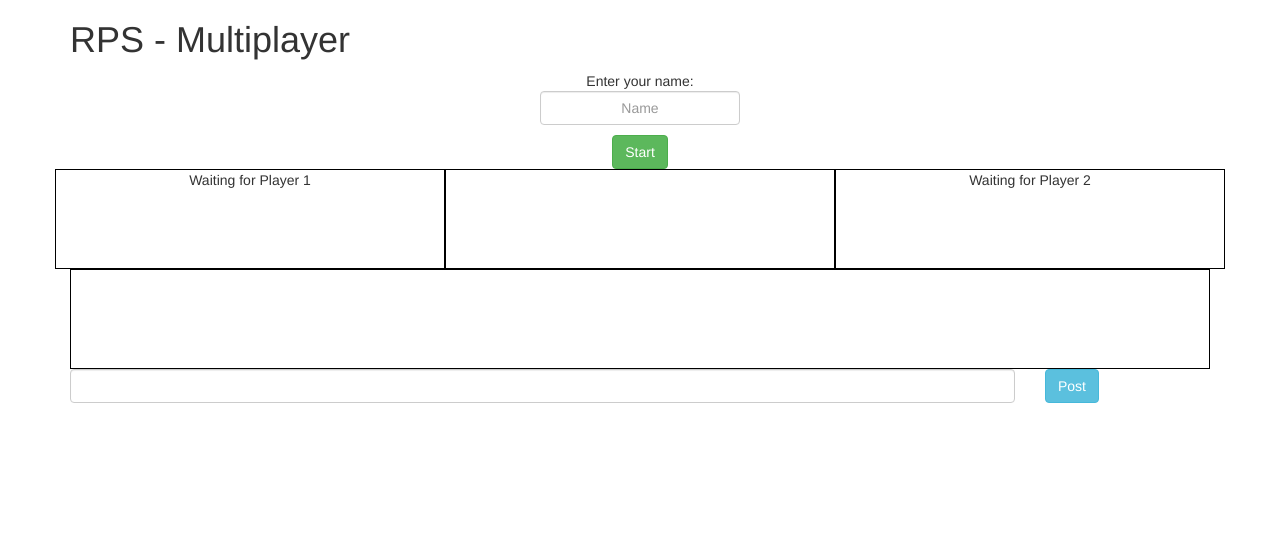
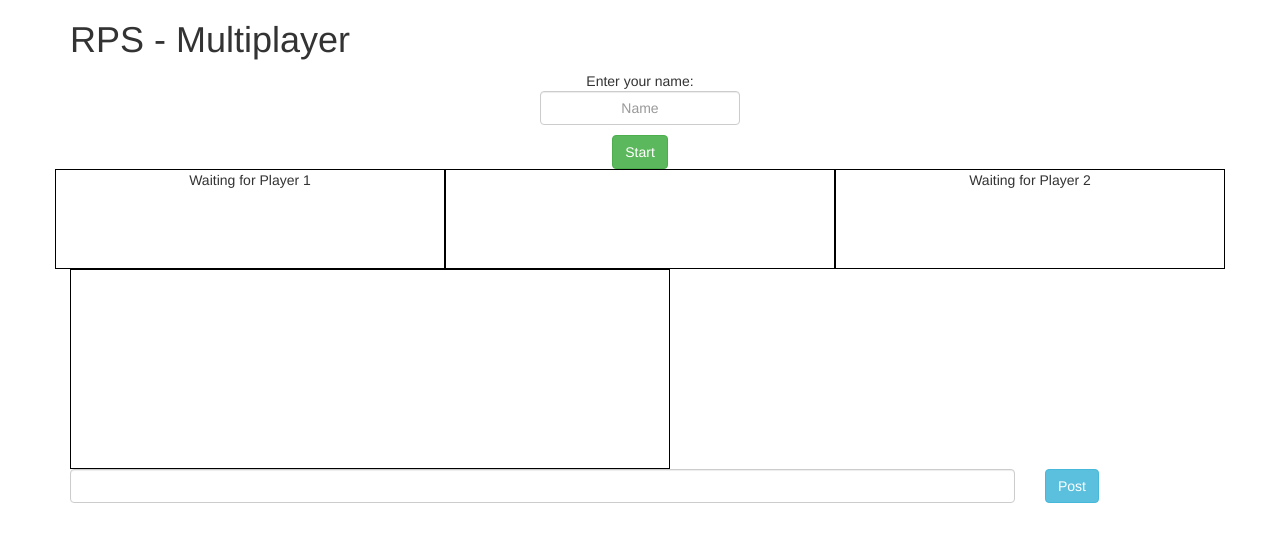
Before and after one commit to AceARK/RPS-Multiplayer, a PHP site: page / in a window 1280 px wide. Shown: the top 542 px of the page. Run offline with PHP 8.4, Linux system fonts and the light colour scheme; some libraries are stand-ins or nearby versions.

Commit message:
Adding chat functionality.

```diff
--- a/assets/css/style.css
+++ b/assets/css/style.css
@@ -15,3 +15,11 @@ button {
 .currentPlayer {
 	border: 2px solid green;
 }
+
+#chatWindow {
+	overflow: scroll;
+	width: 600px;
+	height: 200px;
+}
+
+/* To-Do - Add individual classes to name@time and comment to distinguish each */
--- a/assets/javascript/game.js
+++ b/assets/javascript/game.js
@@ -120,8 +120,6 @@ database.ref().on("value", function(snapshot) {
 	console.log("Player 2 name from db: " + player_2_Name);
 	console.log("This window player: " +thisWindowPlayer);
 
-
-
 	if(playerCount === 1) {
 
 		$("#gameStat1").hide();
@@ -235,8 +233,25 @@ database.ref().on("value", function(snapshot) {
 // Chat functionality
 $("#postComment").on("click", function(){
 	var comment = $("#comment").val();
-	database.ref("/chats").push(comment);
+	// Chat data to be pushed to db
+	chatData = {
+		userName: thisWindowPlayer,
+		comment: comment,
+		timeStamp: firebase.database.ServerValue.TIMESTAMP
+	}
+	// Pushing chat data. Chat history saved in database.
+	database.ref("/chats").push(chatData);
 	$("#comment").val("");
+});
+
+// Taking last 7 chats from db.
+database.ref("/chats").orderByChild("timeStamp").limitToLast(7).on("child_added", function(childSnapshot) {
+	chatAuthor = childSnapshot.val().userName;
+	comment = childSnapshot.val().comment;
+	time = moment(childSnapshot.val().timeStamp,'x').format("MM/DD/YY hh:mm A");
+	console.log(time);
+	// Retrieving chatData to display in chat window
+	$("#chatWindow").append("<p>" + chatAuthor + " @ " + time + ": <br>" + comment + "</p>");
 })
 
 // RPS Game logic
--- a/index.html
+++ b/index.html
@@ -12,6 +12,8 @@
 	<script src="https://code.jquery.com/jquery.js"></script>
 	<!-- Firebase cdn -->
 	<script src="https://www.gstatic.com/firebasejs/3.6.7/firebase.js"></script>
+	<!-- Moment.js cdn -->
+	<script src="https://cdn.jsdelivr.net/momentjs/2.12.0/moment.min.js"></script>
 </head>
 <body>
 	<div class="container">
```
